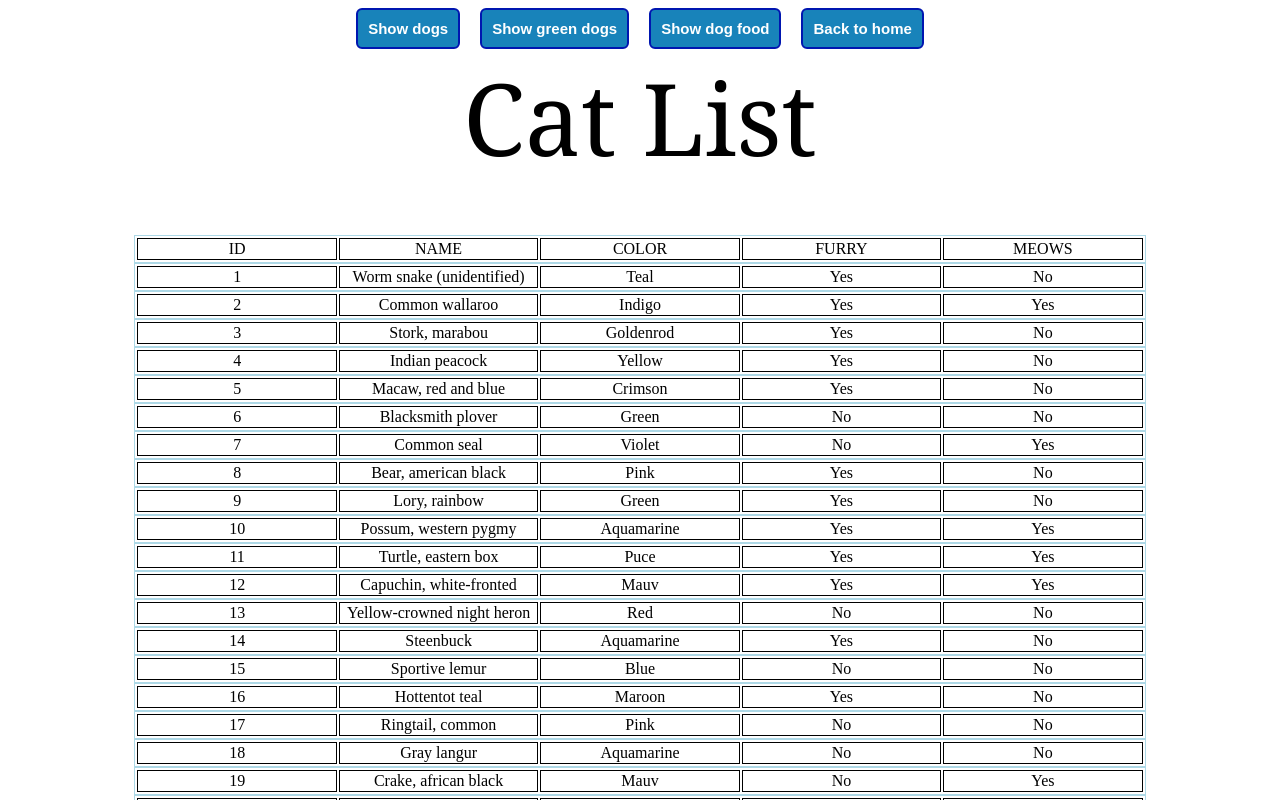
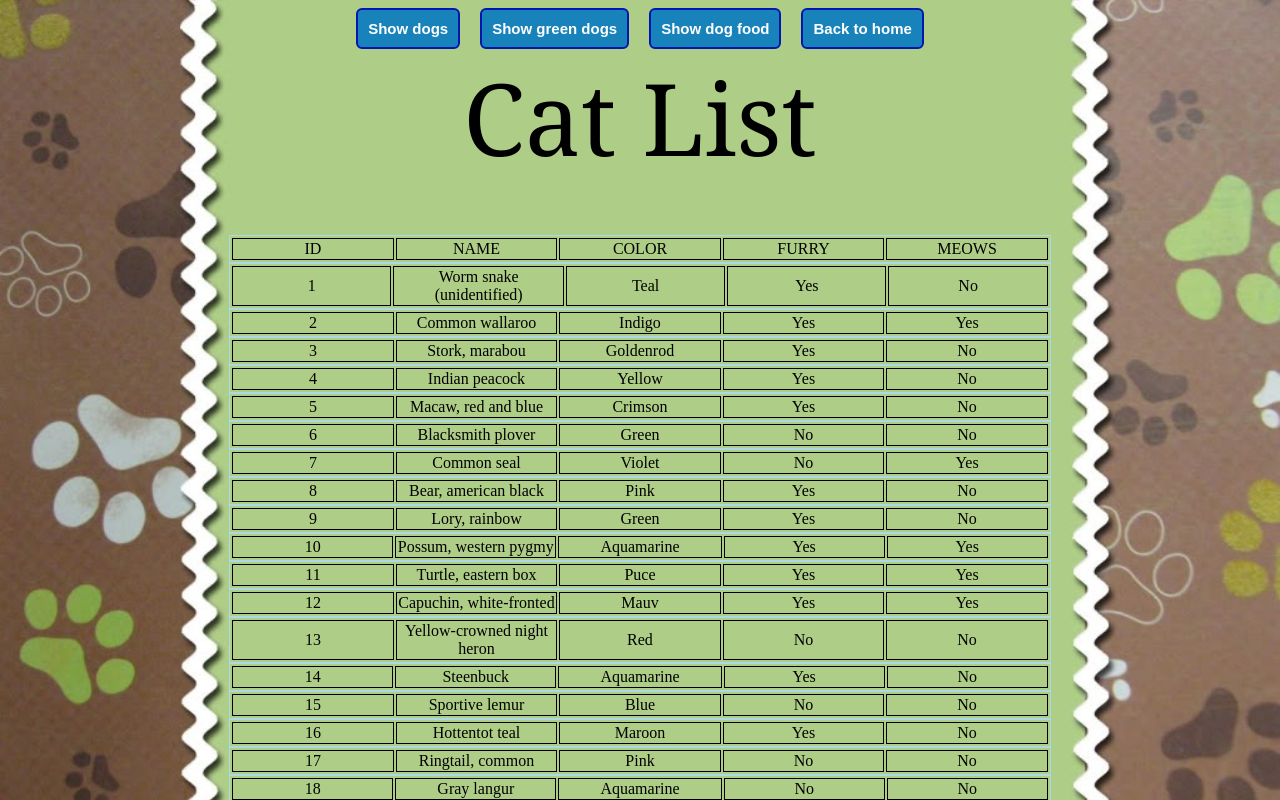
Before and after one commit to christophervenegas2/PA-Solemne1, an Angular app: page /app-cat in a window 1280 px wide. Shown: the top 800 px of the page. Built offline with nearby package versions, Linux system fonts and the light colour scheme.

Commit message:
se agrega background

```diff
--- a/src/app/components/cat/cat.component.scss
+++ b/src/app/components/cat/cat.component.scss
@@ -35,7 +35,7 @@
     height: auto;
     margin-top: 50px;
     flex-direction: column;
-    width: 80%;
+    width: 65%;
     align-self: center;
     .table {
       height: 100%;
--- a/src/app/components/dog/dog.component.scss
+++ b/src/app/components/dog/dog.component.scss
@@ -35,7 +35,7 @@
     height: auto;
     margin-top: 50px;
     flex-direction: column;
-    width: 80%;
+    width: 65%;
     align-self: center;
     .table {
       height: 100%;
--- a/src/app/components/food/food.component.scss
+++ b/src/app/components/food/food.component.scss
@@ -35,7 +35,7 @@
     height: auto;
     margin-top: 50px;
     flex-direction: column;
-    width: 80%;
+    width: 65%;
     align-self: center;
     .table {
       height: 100%;
--- a/src/app/components/green-dog/green-dog.component.scss
+++ b/src/app/components/green-dog/green-dog.component.scss
@@ -35,7 +35,7 @@
     height: auto;
     margin-top: 50px;
     flex-direction: column;
-    width: 80%;
+    width: 65%;
     align-self: center;
     .table {
       height: 100%;
--- a/src/styles.scss
+++ b/src/styles.scss
@@ -1 +1,7 @@
-/* You can add global styles to this file, and also import other style files */
+body {
+  background: url("assets/image/background.jpeg");
+  background-position: center center;
+  background-repeat: no-repeat;
+  background-size: cover;
+  background-attachment: fixed;
+}
```
